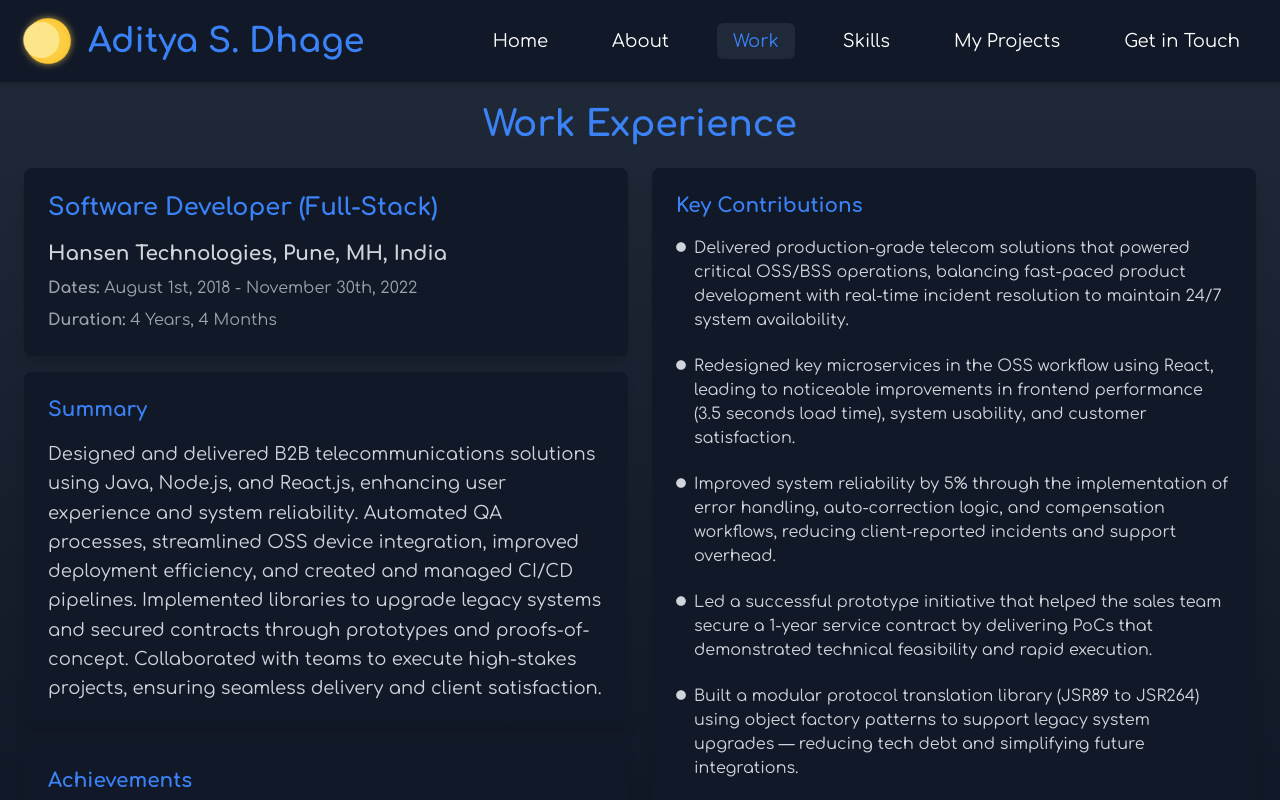
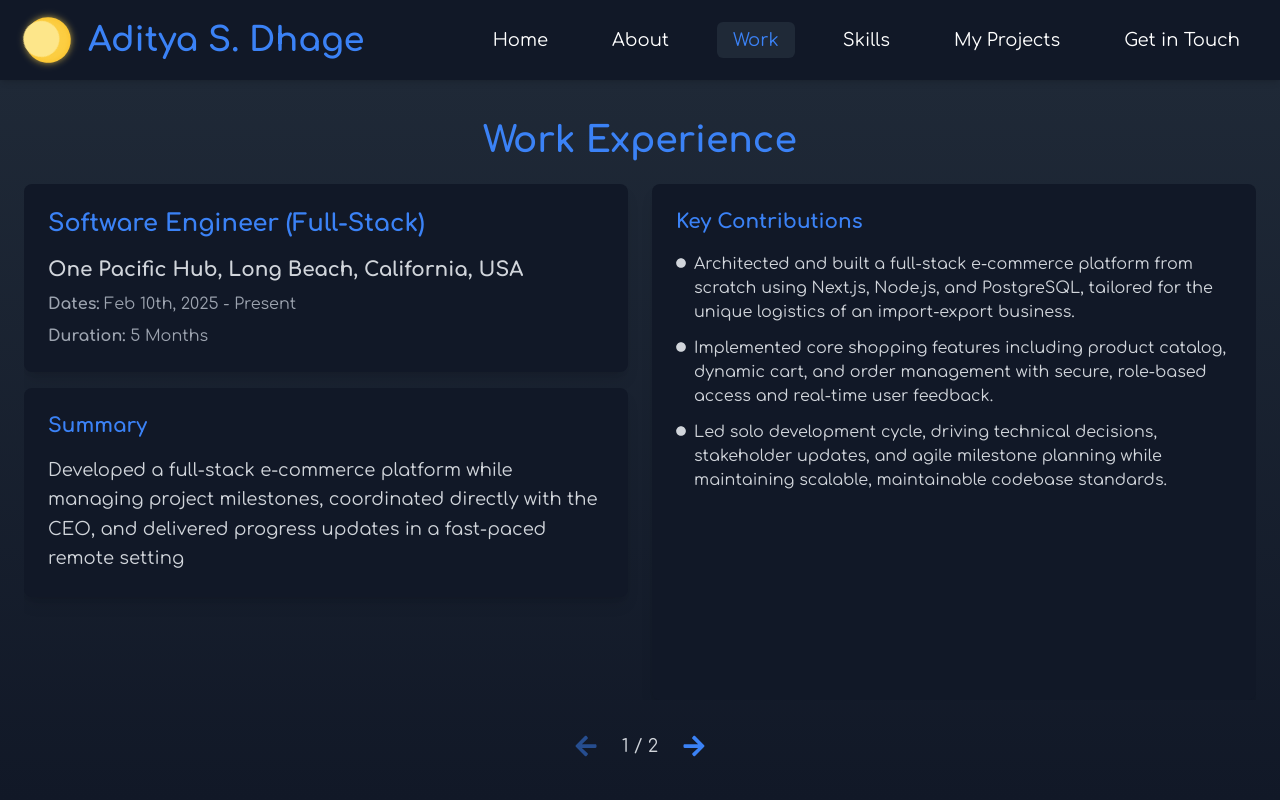
Before and after one commit to adi-sd/adi-sd.github.io, a React (Vite) app: page /work in a window 1280 px wide. Built offline with nearby package versions, Linux system fonts and the light colour scheme.

Commit message:
Added new experience

```diff
--- a/src/components/Layout.tsx
+++ b/src/components/Layout.tsx
@@ -7,12 +7,12 @@ const Layout: React.FC = () => {
     return (
         <div className="h-screen w-screen flex flex-col">
             {/* Navbar */}
-            <div className="h-[4rem] w-full">
+            <div className="h-[80px] w-full">
                 <Navbar />
             </div>
 
             {/* Main Content */}
-            <div className="h-[calc(100vh-4rem)] w-full">
+            <div className="h-[calc(100vh-80px)] w-full">
                 <MainContent />
             </div>
 
--- a/src/components/Navbar.tsx
+++ b/src/components/Navbar.tsx
@@ -37,8 +37,8 @@ const Navbar: React.FC = () => {
     const toggleMenu = () => setMenuOpen(!menuOpen);
 
     return (
-        <header className="w-full bg-gray-900 text-white fixed top-0 left-0 z-50 shadow-md">
-            <nav className="container mx-auto flex justify-between items-center px-6 py-4 transition-all duration-300">
+        <header className="h-[80px] w-full bg-gray-900 text-white fixed top-0 left-0 z-50 shadow-md">
+            <nav className="h-full container mx-auto flex justify-between items-center px-6 py-4 transition-all duration-300">
                 {/* Logo */}
                 <div className="flex items-center whitespace-nowrap transition-all duration-300">
                     <a href="/">
--- a/src/data/work.tsx
+++ b/src/data/work.tsx
@@ -12,6 +12,23 @@ export type WorkExperience = {
 };
 
 export const workExperience: WorkExperience[] = [
+    {
+        companyDetails: {
+            title: "Software Engineer (Full-Stack)",
+            company: "One Pacific Hub",
+            location: "Long Beach, California, USA",
+            dates: "Feb 10th, 2025 - Present",
+            duration: "5 Months",
+        },
+        summary:
+            "Developed a full-stack e-commerce platform while managing project milestones, coordinated directly with the CEO, and delivered progress updates in a fast-paced remote setting",
+        keyContributions: [
+            "Architected and built a full-stack e-commerce platform from scratch using Next.js, Node.js, and PostgreSQL, tailored for the unique logistics of an import-export business.",
+            "Implemented core shopping features including product catalog, dynamic cart, and order management with secure, role-based access and real-time user feedback.",
+            "Led solo development cycle, driving technical decisions, stakeholder updates, and agile milestone planning while maintaining scalable, maintainable codebase standards.",
+        ],
+        achievements: [],
+    },
     {
         companyDetails: {
             title: "Software Developer (Full-Stack)",
--- a/src/pages/Work.tsx
+++ b/src/pages/Work.tsx
@@ -1,23 +1,38 @@
-import React from "react";
+import React, { useState } from "react";
 import { workExperience } from "../data/work";
-import { FaCircle } from "react-icons/fa";
+import { FaCircle, FaArrowLeft, FaArrowRight } from "react-icons/fa";
 
 const Work: React.FC = () => {
+    // State to track which work‐experience page we’re on (1-indexed)
+    const [currentPage, setCurrentPage] = useState(1);
+    const totalPages = workExperience.length;
+
+    // Handlers to move between pages
+    const nextPage = () => {
+        if (currentPage < totalPages) {
+            setCurrentPage(currentPage + 1);
+        }
+    };
+
+    const prevPage = () => {
+        if (currentPage > 1) {
+            setCurrentPage(currentPage - 1);
+        }
+    };
+
+    // Grab the single work‐experience object for the current page
+    const work = workExperience[currentPage - 1];
+
     return (
-        <section
-            id="work"
-            className="w-full h-fit md:h-full bg-gradient-to-b from-gray-800 to-gray-900 text-white md:overflow-hidden"
-        >
-            <div className="container mx-auto px-6 py-10">
-                {/* Section Title */}
-                <h2 className="text-4xl font-bold mb-6 text-blue-500 text-center ">Work Experience</h2>
+        <section id="work" className="w-full h-full bg-gradient-to-b from-gray-800 to-gray-900 text-white">
+            <div className="container mx-auto px-6 py-10 flex flex-col h-full">
+                {/* Section Title (fixed at top) */}
+                <h2 className="text-4xl font-bold mb-6 text-blue-500 text-center">Work Experience</h2>
 
-                {/* Work Experience Cards */}
-                <div className="grid grid-cols-1 gap-6 md:gap-12 items-start">
-                    {workExperience.map((work, index) => (
-                        <div key={index} className="space-y-6">
-                            {/* Two-Column Layout for Desktop | Stacked Layout for Mobile */}
-                            <div className="grid grid-cols-1 md:grid-cols-2 gap-6">
+                <div className="h-full flex-1 overflow-y-auto space-y-6">
+                    {/* Two-Column on Desktop / Stacked on Mobile */}
+                    <div className="h-full grid grid-cols-1 md:grid-cols-2 gap-6">
+                        {/* Left Column: Header & Summary */}
                         <div className="w-full h-full flex flex-col gap-y-4">
                             {/* Header Card */}
                             <div className="bg-gray-900 p-6 rounded-lg shadow-lg">
@@ -34,13 +49,15 @@ const Work: React.FC = () => {
                                     <b>Duration:</b> {work.companyDetails.duration}
                                 </p>
                             </div>
+
                             {/* Summary Card */}
                             <div className="bg-gray-900 p-6 rounded-lg shadow-lg">
                                 <h4 className="text-lg md:text-xl font-semibold text-blue-500 mb-4">Summary</h4>
                                 <p className="text-lg text-gray-300 leading-relaxed">{work.summary}</p>
                             </div>
 
-                                    {/* Achievements Card - Hidden in Desktop View*/}
+                            {/* Achievements Card – visible on desktop (md and up) */}
+                            {work.achievements.length !== 0 && (
                                 <div className="bg-gray-900 p-6 rounded-lg shadow-lg hidden md:block md:flex-grow">
                                     <h4 className="text-lg md:text-xl font-semibold text-blue-500 mb-4">
                                         Achievements
@@ -54,14 +71,13 @@ const Work: React.FC = () => {
                                         ))}
                                     </div>
                                 </div>
+                            )}
                         </div>
 
-                                {/* Key Contributions Card */}
+                        {/* Right Column: Key Contributions */}
                         <div className="w-full h-full bg-gray-900 p-6 rounded-lg shadow-lg">
-                                    <h4 className="text-lg md:text-xl font-semibold text-blue-500 mb-4">
-                                        Key Contributions
-                                    </h4>
-                                    <div className="h-[94%] flex flex-col items-center justify-between text-gray-300">
+                            <h4 className="text-lg md:text-xl font-semibold text-blue-500 mb-4">Key Contributions</h4>
+                            <div className="h-[94%] flex flex-col items-center gap-y-3 text-gray-300">
                                 {work.keyContributions.map((item, idx) => (
                                     <div key={idx} className="flex gap-x-2 min-w-0">
                                         <FaCircle size={10} className="flex-none mt-[6px]" />
@@ -71,11 +87,9 @@ const Work: React.FC = () => {
                             </div>
                         </div>
 
-                                {/* Achievements Card - Displayed in Mobile View */}
+                        {/* Achievements Card – visible on mobile (below md) */}
                         <div className="bg-gray-900 p-6 rounded-lg shadow-lg md:hidden block">
-                                    <h4 className="text-lg md:text-xl font-semibold text-blue-500 mb-4">
-                                        Achievements
-                                    </h4>
+                            <h4 className="text-lg md:text-xl font-semibold text-blue-500 mb-4">Achievements</h4>
                             <div className="flex flex-col gap-4 text-gray-300">
                                 {work.achievements.map((achievement, idx) => (
                                     <div key={idx} className="flex gap-x-2 min-w-0">
@@ -88,8 +102,33 @@ const Work: React.FC = () => {
                     </div>
                     {/* End of Two-Column Layout */}
                 </div>
-                    ))}
+
+                {totalPages > 1 && (
+                    <div className="mt-8 flex items-center justify-center gap-6">
+                        {/* Previous Button */}
+                        <button
+                            onClick={prevPage}
+                            disabled={currentPage === 1}
+                            className="text-blue-500 hover:text-blue-400 disabled:opacity-50 disabled:cursor-not-allowed"
+                        >
+                            <FaArrowLeft size={24} />
+                        </button>
+
+                        {/* Page Indicator */}
+                        <span className="text-lg text-gray-300">
+                            {currentPage} / {totalPages}
+                        </span>
+
+                        {/* Next Button */}
+                        <button
+                            onClick={nextPage}
+                            disabled={currentPage === totalPages}
+                            className="text-blue-500 hover:text-blue-400 disabled:opacity-50 disabled:cursor-not-allowed"
+                        >
+                            <FaArrowRight size={24} />
+                        </button>
                     </div>
+                )}
             </div>
         </section>
     );
```
Also changed, not shown: src/index.css (line endings or trailing spaces). Lines whose indentation alone changed are shown as unchanged.
